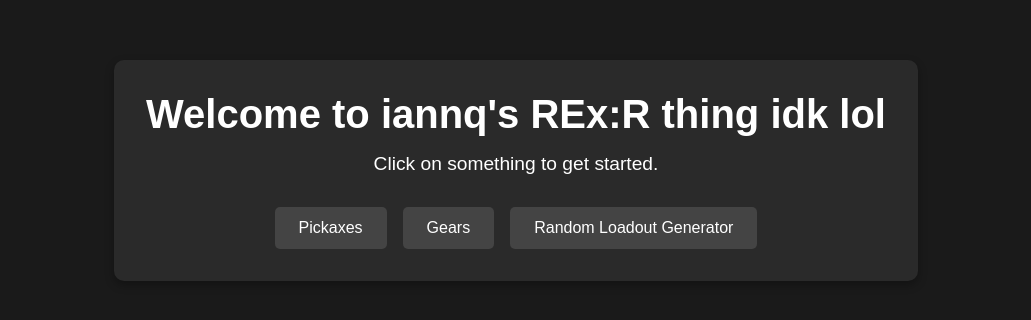
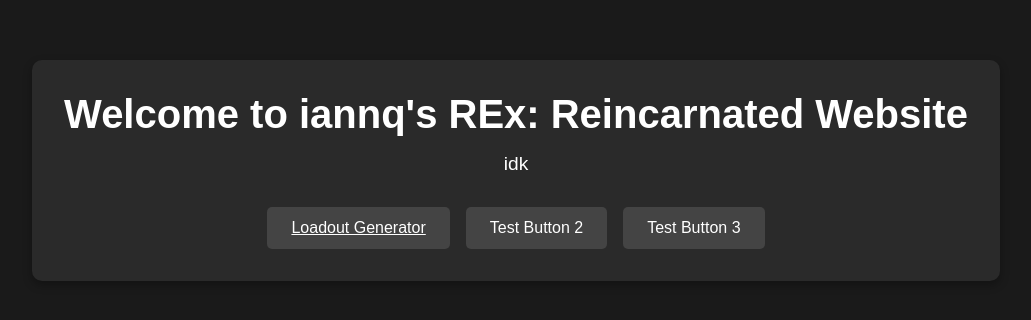
Before and after one commit to iannqq/rexrtestingreal, a plain HTML site: page index.html in a window 1280 px wide. Shown: the part 230-550 px from the top of the page, without its empty margins (124-1155 px from the left). Drawn offline with Linux system fonts and the light colour scheme.

Commit message:
index.html

```diff
--- a/index.html
+++ b/index.html
@@ -8,12 +8,12 @@
 </head>
 <body>
   <div class="welcome-container">
-    <h1>Welcome to iannq's REx:R thing idk lol</h1>
-    <p>Click on something to get started.</p>
+    <h1>Welcome to iannq's REx: Reincarnated Website</h1>
+    <p>idk</p>
     <div class="button-container">
-      <button class="test-button">Pickaxes</button>
-      <button class="test-button">Gears</button>
-      <button class="test-button">Random Loadout Generator</button>
+      <a href="generator/index.html" class="test-button">Loadout Generator</a>
+      <button class="test-button">Test Button 2</button>
+      <button class="test-button">Test Button 3</button>
     </div>
   </div>
 </body>
```
